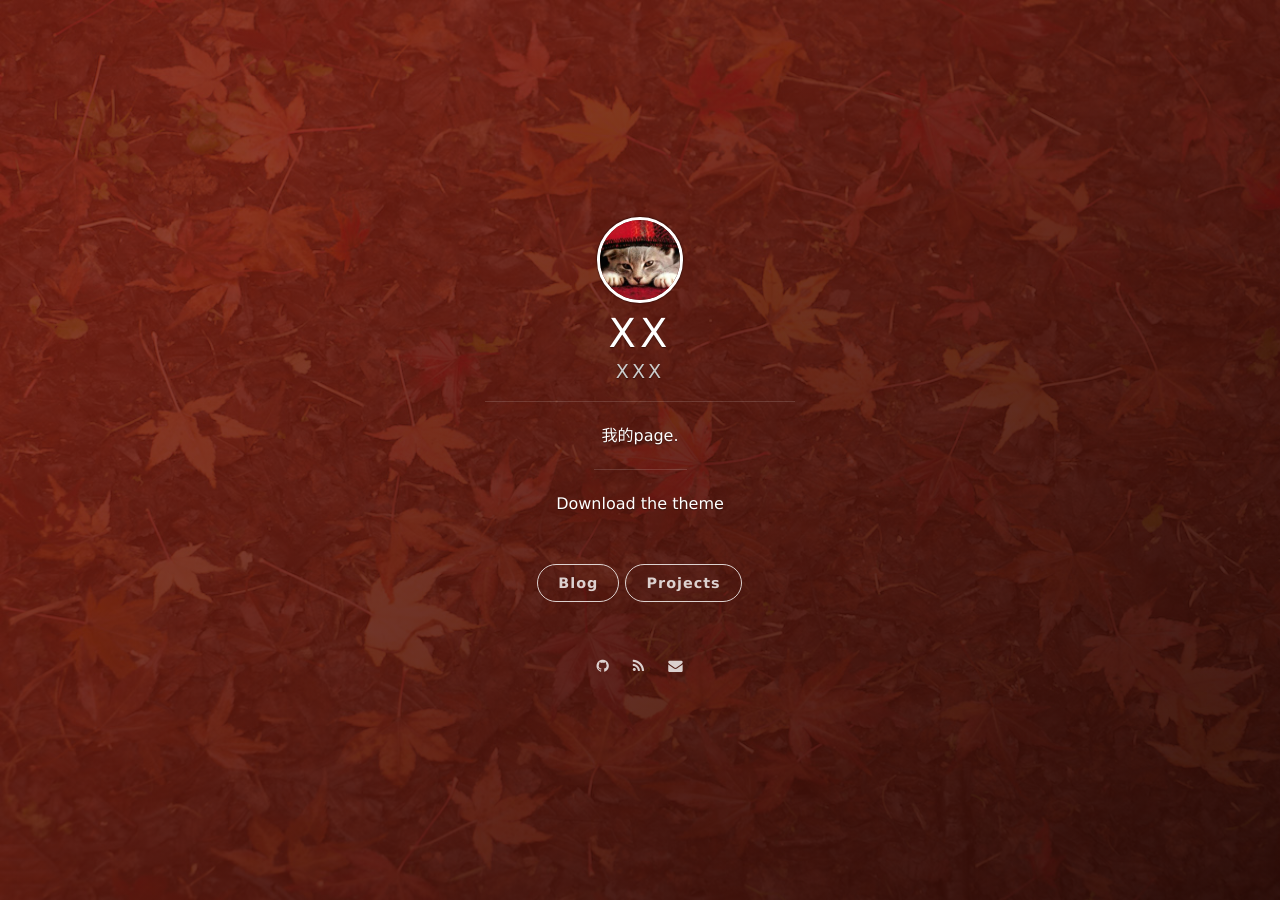
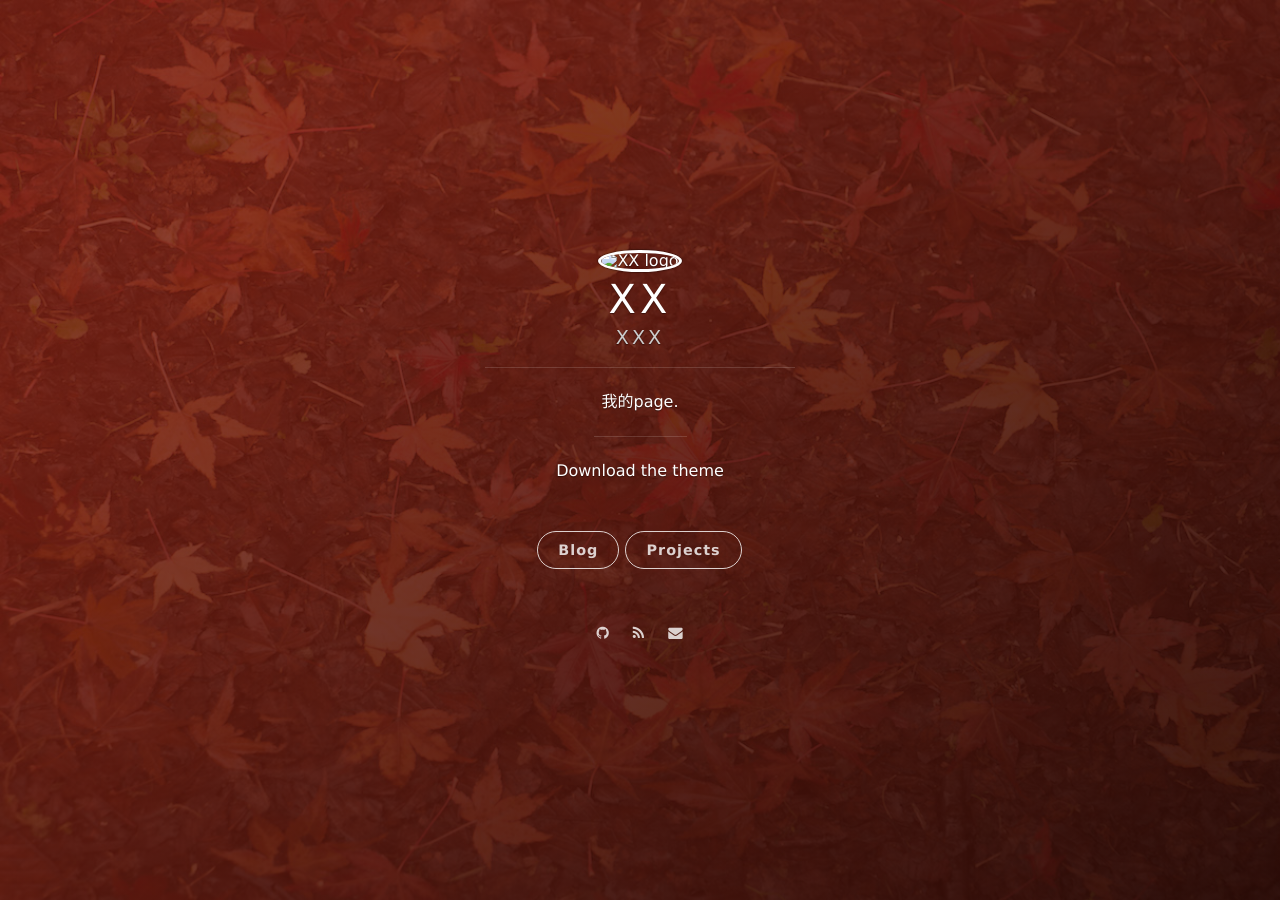
Before and after one commit to nonoboboq/robust_cyu, a Jekyll site: the page built from index.html, in a window 1280 px wide. Built offline with Jekyll 4.4.1, drawn with Linux system fonts in a browser that asks for light colours; nearby versions of some CDN libraries; the list of posts is cut into pages by our own code.

Commit message:
Update side-panel.html

```diff
--- a/_includes/side-panel.html
+++ b/_includes/side-panel.html
@@ -4,7 +4,7 @@
     <div class="panel-main__inner panel-inverted">
     <div class="panel-main__content">
 
-        <a href="/#blog" title="前往 {{ site.title }} 的主页" class="blog-button"><img src="https://github.com/nonoboboq/robust_cyu/blob/master/assets/images/avatar.jpg" width="80" alt="{{ site.title }} logo" class="panel-cover__logo logo" /></a>
+        <a href="/#blog" title="前往 {{ site.title }} 的主页" class="blog-button"><img src="/blob/master/assets/images/avatar.jpg" width="80" alt="{{ site.title }} logo" class="panel-cover__logo logo" /></a>
         <h1 class="panel-cover__title panel-title"><a href="/#blog" title="link to homepage for {{ site.title }}" class="blog-button">{{ site.title }}</a></h1>
         {% if site.subtitle %}
         <span class="panel-cover__subtitle panel-subtitle">{{site.subtitle}}</span>
```
